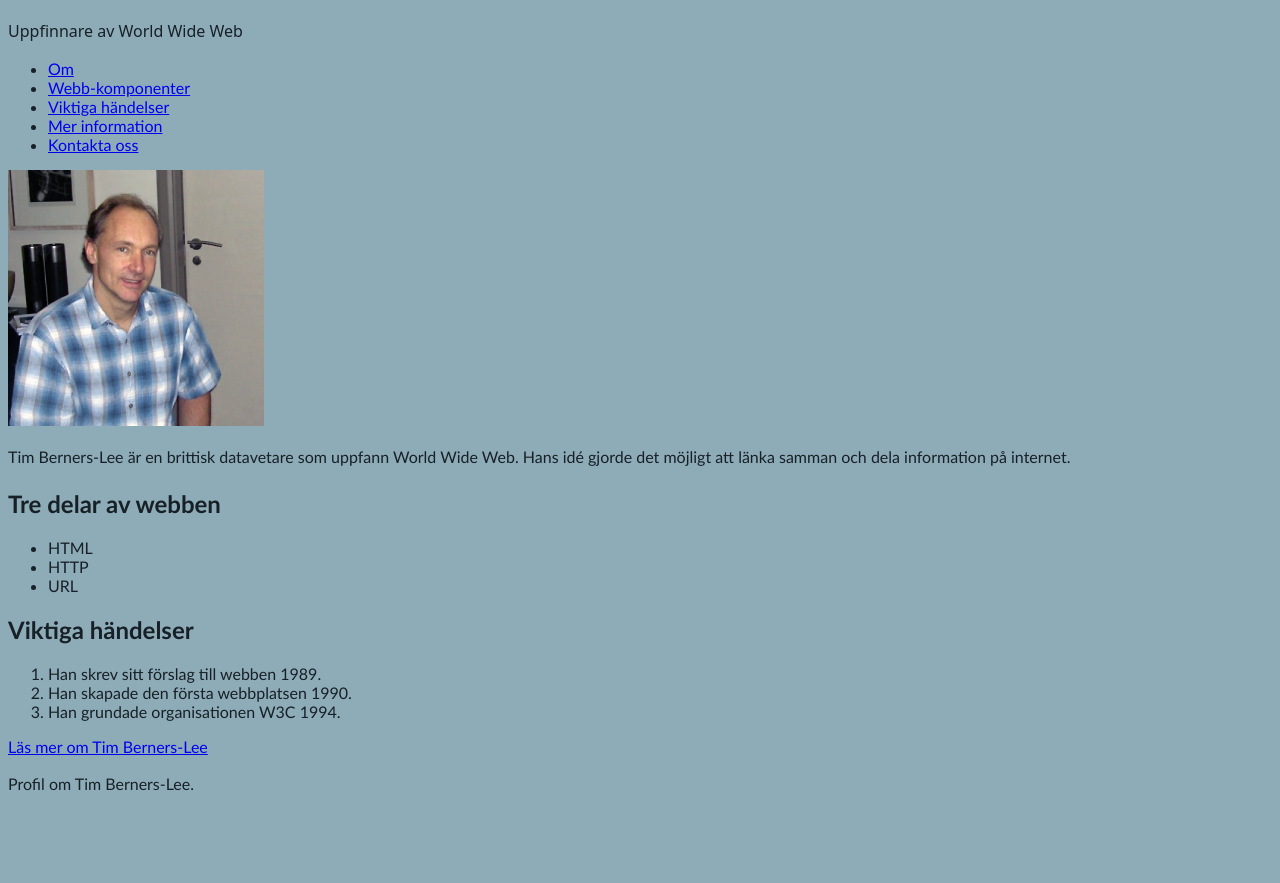
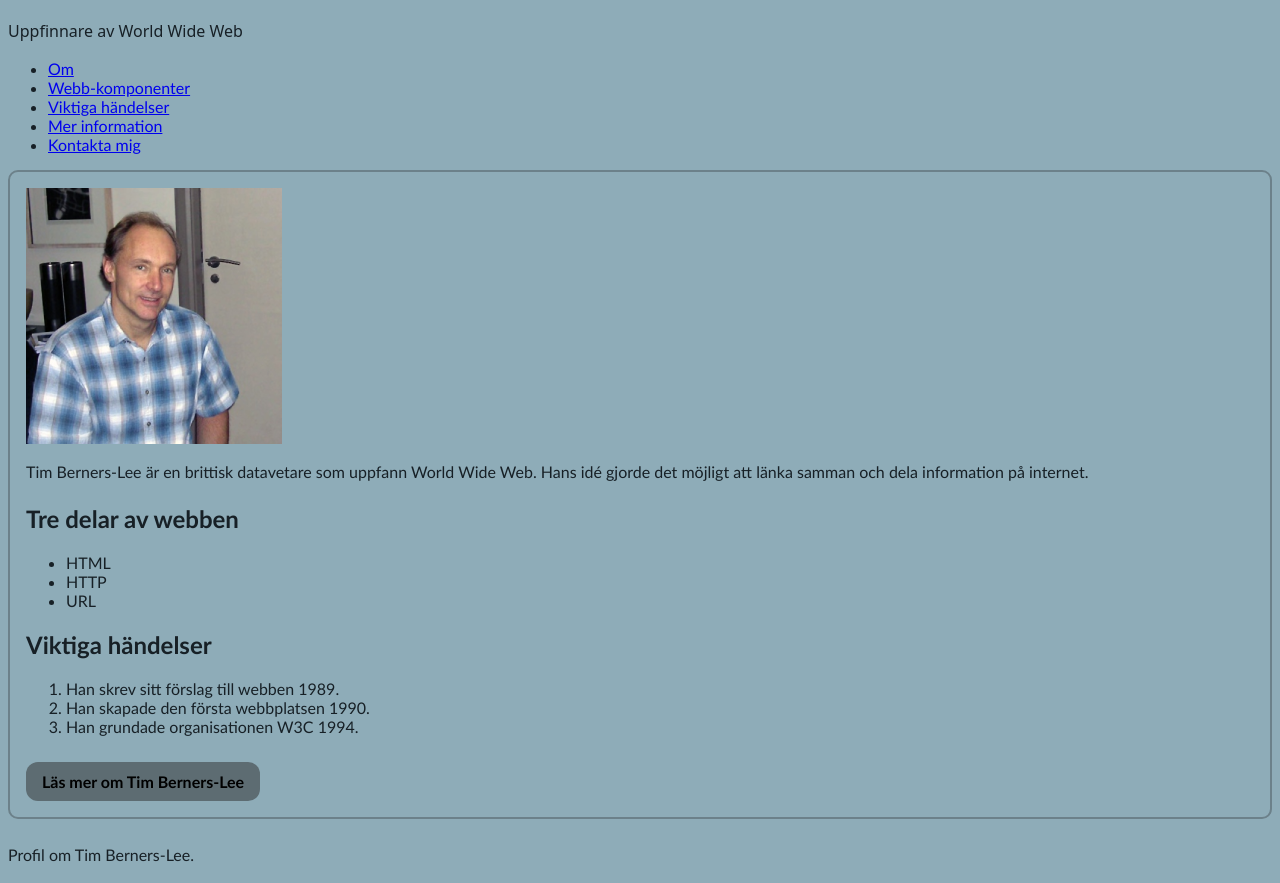
Before and after one commit to cakra-jarfalla/profilsida, a plain HTML site: page index.html in a window 1280 px wide. Shown: the part 67-950 px from the top of the page. Before the commit the page ends 879 px from the top, so only its background shows below. Drawn offline with Linux system fonts and the light colour scheme.

Commit message:
Add files via upload

```diff
--- a/index.html
+++ b/index.html
@@ -20,11 +20,12 @@
             <li><a href="#webb-delar">Webb-komponenter</a></li>
             <li><a href="#viktigt">Viktiga händelser</a></li>
             <li><a href="#mer-info">Mer information</a></li>
-            <li><a href="./contact.html">Kontakta oss</a></li>
+            <li><a href="./contact.html">Kontakta mig</a></li>
         </ul>
     </nav>
 
     <main>
+        <article class="card">
             <section id="om">
                 <img src="./profil.png" alt="Bild av Tim Berners-Lee">
                 <p>Tim Berners-Lee är en brittisk datavetare som uppfann World Wide Web. Hans idé gjorde det möjligt att länka samman och dela information på internet.</p>
@@ -49,8 +50,9 @@
             </section>
 
             <section id="mer-info">
-            <a href="https://en.wikipedia.org/wiki/Tim_Berners-Lee" target="_blank">Läs mer om Tim Berners-Lee</a>
+                <a href="https://en.wikipedia.org/wiki/Tim_Berners-Lee" target="_blank" class="btn">Läs mer om Tim Berners-Lee</a>
             </section>
+        </article>
     </main>
 
     <footer>
--- a/styles.css
+++ b/styles.css
@@ -1,3 +1,10 @@
+*,
+*::before,
+*::after {
+    box-sizing: border-box;
+}
+
+
 h1 { color: #2d4048; }
 
 header {
@@ -9,9 +16,36 @@ body {
     background-color: #8eacb8;
     font-family: Seravek, 'Gill Sans Nova', Ubuntu, Calibri, 'DejaVu Sans', source-sans-pro, sans-serif;
     font-weight: normal;
+    margin: 10;
 }
 
 p {
     line-height: 1.5;
     text-align: left;
 }
+
+
+img {
+    display: block;
+    max-width: 100%;
+    height: auto;
+}
+
+
+.card {
+    padding: 1rem;
+    margin: 0 auto 1.5rem auto;
+    border: 2px solid #6c818a;
+    border-radius: 10px;
+}
+
+.btn {
+    display: inline-block;
+    background-color: #5d6c72;
+    color: #000000;
+    padding: 10px 16px;
+    text-decoration: none;
+    font-weight: bold;
+    border-radius: 12px;
+    margin-top: 10px;
+}
```
Also changed, not shown: contact.html (+2 -3 lines). Lines whose indentation alone changed are shown as unchanged.
